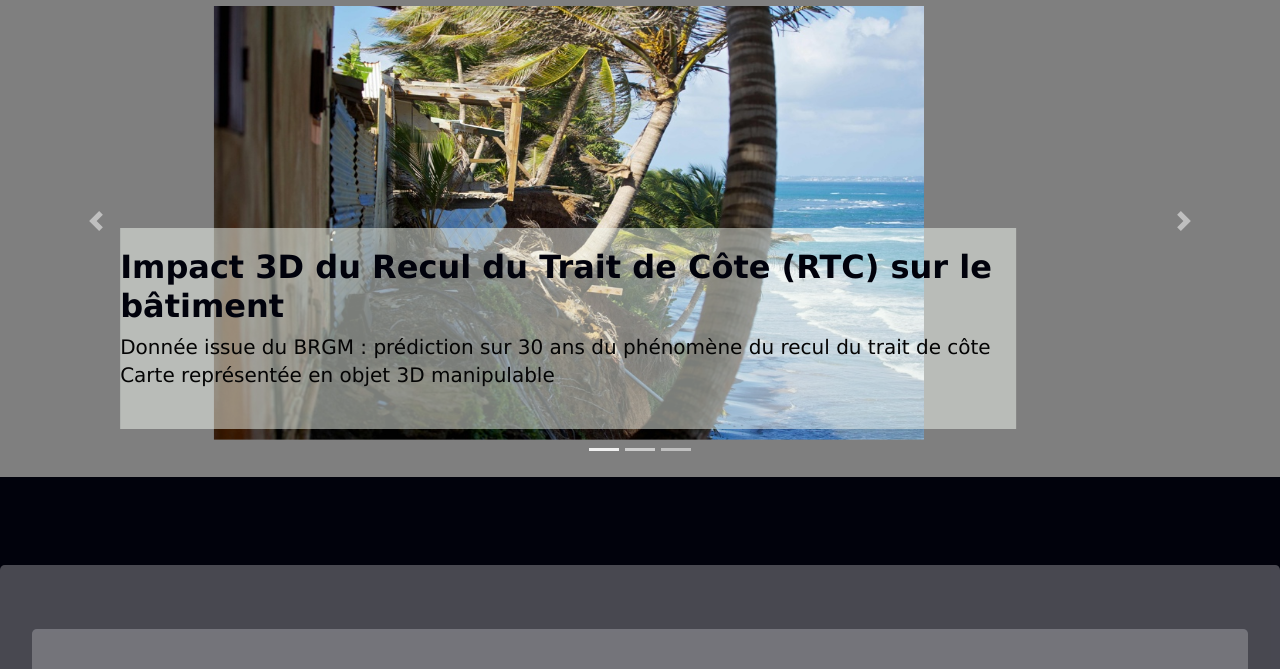
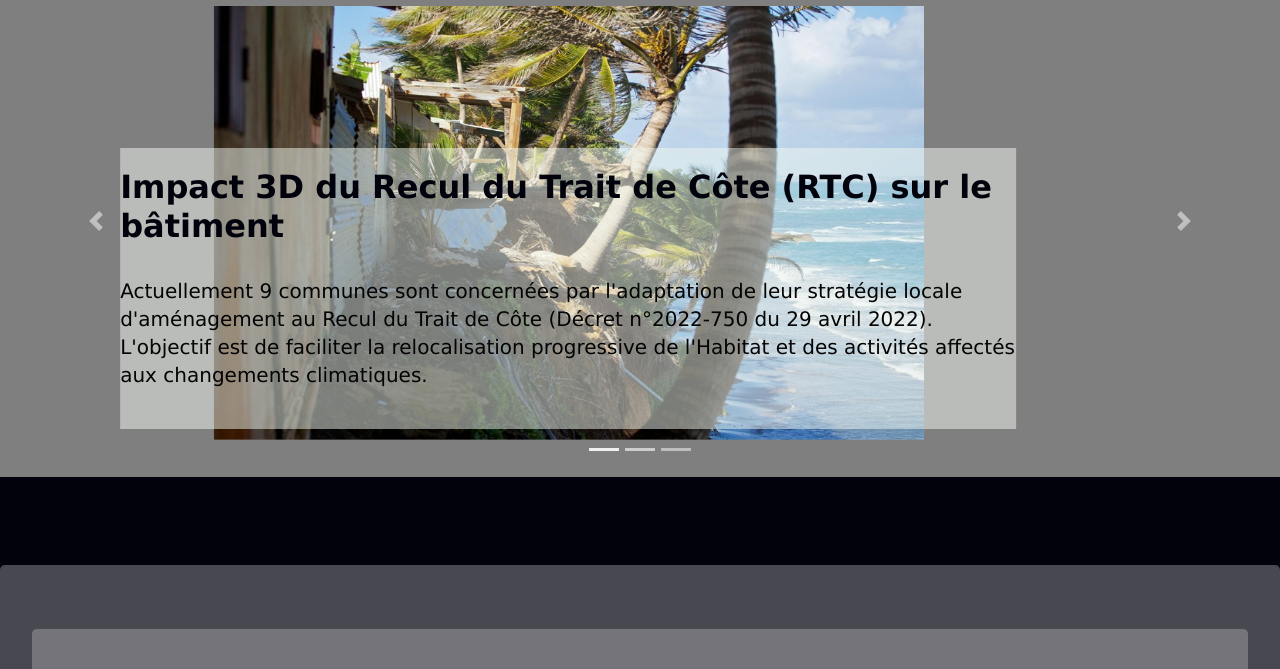
Before and after one commit to SIG-DEAL971/Atlas3DRTC, a plain HTML site: page index.html in a window 1280 px wide. Shown: the part 131-800 px from the top of the page. Drawn offline with nearby package versions, Linux system fonts and the light colour scheme.

Commit message:
Add files via upload

```diff
--- a/index.html
+++ b/index.html
@@ -26,9 +26,9 @@
              <img class="first-slide" src="rtc_glp_slide1.png" alt="First slide">
              <div class="container">
                <div class="carousel-caption text-left" style="background-color: #F3FAF280;">
-                 <h2>Impact 3D du Recul du Trait de Côte (RTC) sur le bâtiment</h2>
-                 <p>Donnée issue du BRGM : prédiction sur 30 ans du phénomène du recul du trait de côte<br/>
-                  Carte représentée en objet 3D manipulable</p>
+                 <h2>Impact 3D du Recul du Trait de Côte (RTC) sur le bâtiment</h2><br/>
+                 <p>Actuellement 9 communes sont concernées par l'adaptation de leur stratégie locale d'aménagement au Recul du Trait de Côte (Décret n°2022-750 du 29 avril 2022).
+                  L'objectif est de faciliter la relocalisation progressive de l'Habitat et des activités affectés aux changements climatiques.</p>
                </div>
              </div>
            </div>
@@ -39,7 +39,7 @@
                  <h2>Carte interactive</h2>
                  <p>Lizmap</p>
                  <img class="bd-placeholder-img" width="500" height="225" src="img_lizmap.PNG">
-                 <p><br/><a class="btn btn-secondary" target ="_blank" href="https://deal971.lizmap.com/carto/index.php/view/map/?repository=7&project=RTC_3D" role="button">Voir la carte</a></p>
+                 <p><br/><a class="btn btn-secondary" target="_blank" href="https://deal971.lizmap.com/carto/index.php/view/map/?repository=7&project=RTC_3D" role="button">Voir la carte</a></p>
                </div>
              </div>
            </div>
@@ -47,8 +47,11 @@
              <img class="third-slide" src="rtc_glp_slide3.png" alt="Third slide">
              <div class="container">
                <div class="carousel-caption text-left" style="background-color: #F3FAF280;">
-                 <h2>Informations complémentaires</h2>
-                 <p>Prévention des zones qui pourraient se situer sous la mers dans 30 ans avec les bâtiments qui sont exposés au risque.</p>
+                 <h2>Informations complémentaires</h2><br/>
+                 <p>Données issues de l'étude du BRGM/RP-69282-FR d'octobre 2019 : cartographie de l'aléa du recul du trait de côte à 100 ans du PPRN de la Guadeloupe.<br/><br/>
+                    Pour plus de renseignements vous pouvez prendre l'attache de  :<br/>
+                    m.de-courtemanche@developpement-durable.gouv.fr<br/>
+                    nathalie.dupriez@developpement-durable.gouv.fr</p>
                </div>
              </div>
            </div>
```
